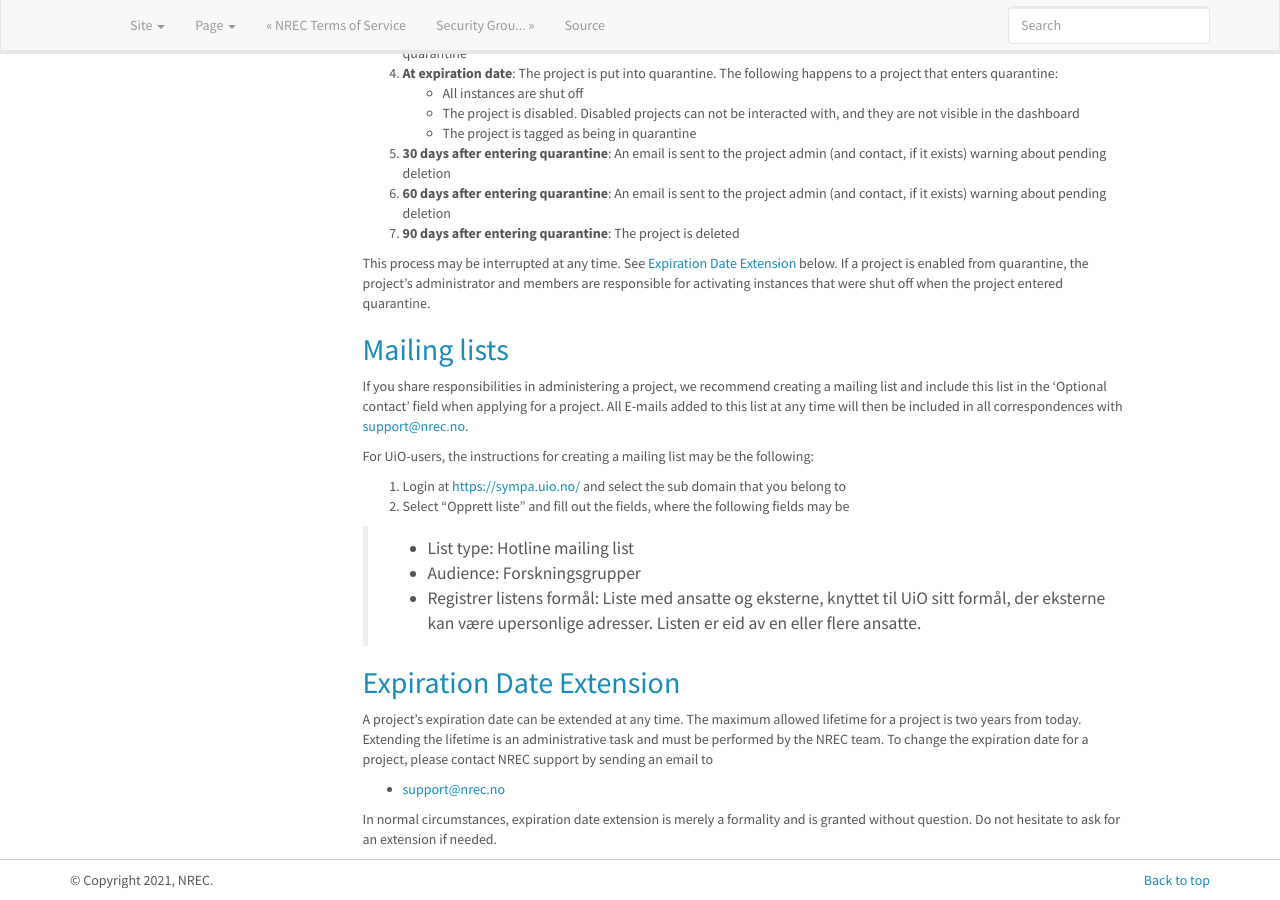
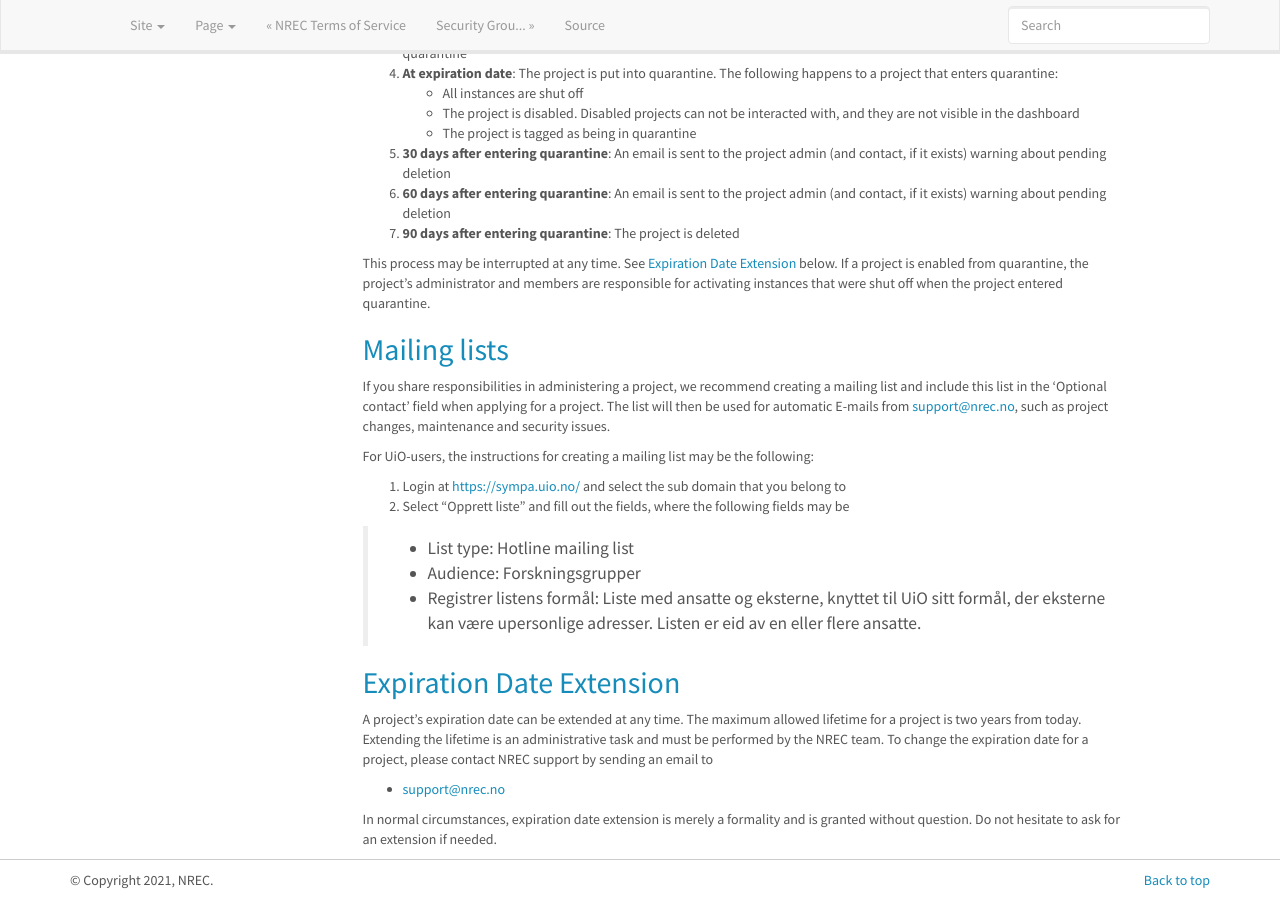
Before and after one commit to norcams/docs-enduser, a Sphinx documentation site: the page built from docs/project-lifecycle.rst, in a window 1280 px wide and 900 px high, scrolled down 1643 px. Built offline with Sphinx 7.4.7, drawn with Linux system fonts in a browser that asks for light colours.

Commit message:
Update project-lifecycle.rst

```diff
--- a/docs/project-lifecycle.rst
+++ b/docs/project-lifecycle.rst
@@ -79,7 +79,7 @@ instances that were shut off when the project entered quarantine.
 Mailing lists
 -------------
 
-If you share responsibilities in administering a project, we recommend creating a mailing list and include this list in the 'Optional contact' field when applying for a project. All E-mails added to this list at any time will then be included in all correspondences with support@nrec.no.
+If you share responsibilities in administering a project, we recommend creating a mailing list and include this list in the 'Optional contact' field when applying for a project. The list will then be used for automatic E-mails from support@nrec.no, such as project changes, maintenance and security issues.
 
 For UiO-users, the instructions for creating a mailing list may be the following:
 
```
